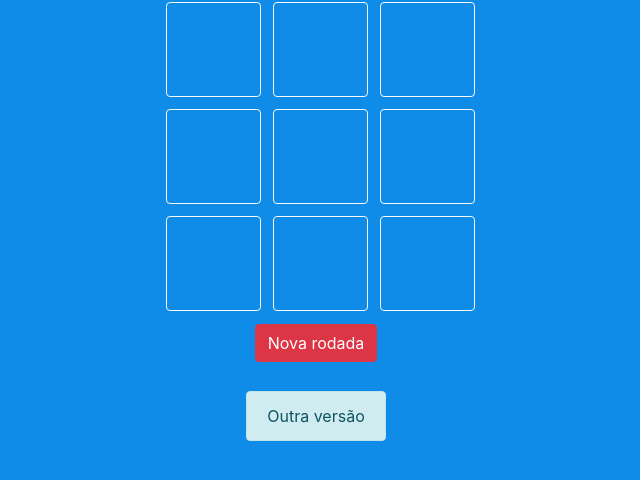
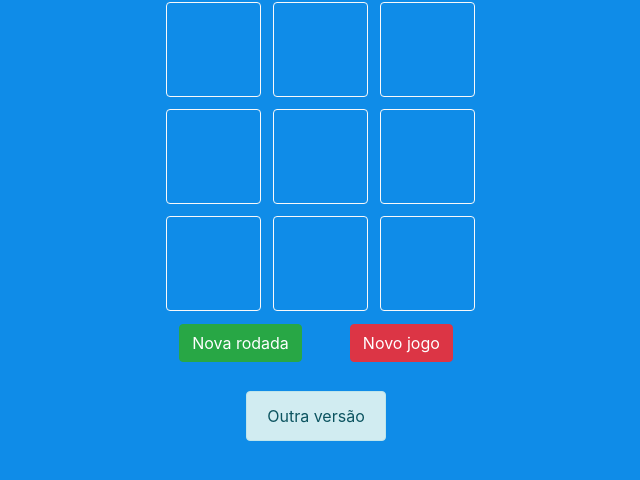
Before and after one commit to code-Kawhe/Jogo-da-velha---faema, a plain HTML site: page velha.html in a window 1280 px wide. Shown: the part 210-690 px from the top of the page, without its empty margins (324-964 px from the left). Drawn offline with nearby package versions, Linux system fonts and the light colour scheme.

Commit message:
add btn de novo jogo

```diff
--- a/velha.html
+++ b/velha.html
@@ -13,7 +13,8 @@
     <div class="d-flex justify-content-center"><div class="alert alert-info text-center max-w-200" id="status">Vez do jogador: <strong>X</strong></div></div>
     <div class="d-flex justify-content-center leadboard mb-3"><span class="mx-2">X: <span id="x-score">0</span></span><span  class="mx-2">O: <span id="o-score">0</span></span></div>
     <div class="board" aria-label="Tabuleiro do jogo da velha"><button class="btn btn-outline-light cell" data-i="0" aria-label="Casa 1"></button><button class="btn btn-outline-light cell" data-i="1" aria-label="Casa 2"></button><button class="btn btn-outline-light cell" data-i="2" aria-label="Casa 3"></button><button class="btn btn-outline-light cell" data-i="3" aria-label="Casa 4"></button><button class="btn btn-outline-light cell" data-i="4" aria-label="Casa 5"></button><button class="btn btn-outline-light cell" data-i="5" aria-label="Casa 6"></button><button class="btn btn-outline-light cell" data-i="6" aria-label="Casa 7"></button><button class="btn btn-outline-light cell" data-i="7" aria-label="Casa 8"></button><button class="btn btn-outline-light cell" data-i="8" aria-label="Casa 9"></button></div>
-    <div class="alert d-flex justify-content-center"><button id="newRound" class="btn btn-danger max-w-100">Nova rodada</button></div>
+    <div class="alert d-flex justify-content-center"><button id="newRound" class="btn btn-success max-w-100">Nova rodada</button><button id="NewGame" class="btn btn-danger max-w-100 ml-5">Novo jogo</button></div>
+
     <div class="d-flex justify-content-center"><a class="alert alert-info" href="/">Outra versão</a></div>
     <script src="https://kawhe.com.br/assets/kawhe-signature.js"></script>
     <script>
@@ -26,6 +27,7 @@
         $('#status').removeClass('alert-info alert-success alert-warning').addClass(`alert-${type}`).html(message)
         if (cp) {Score[cp]++; $(`#${cp.toLowerCase()}-score`).text(Score[cp])}
       }
+      $('#NewGame').click(() => {location.reload();})
       $('.cell').click(function () {
         const i = $(this).data('i')
         if (board[i]) return
```
